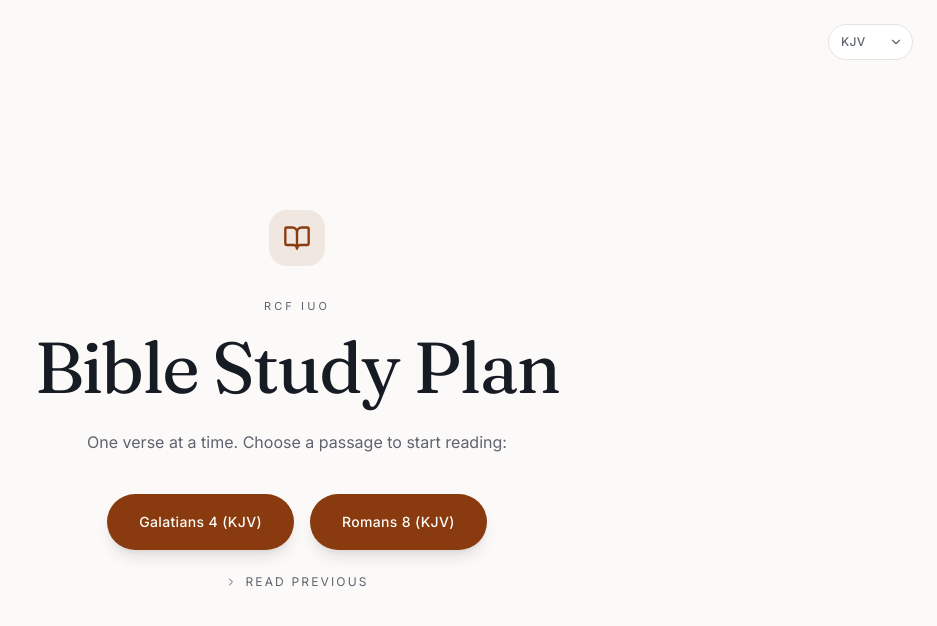
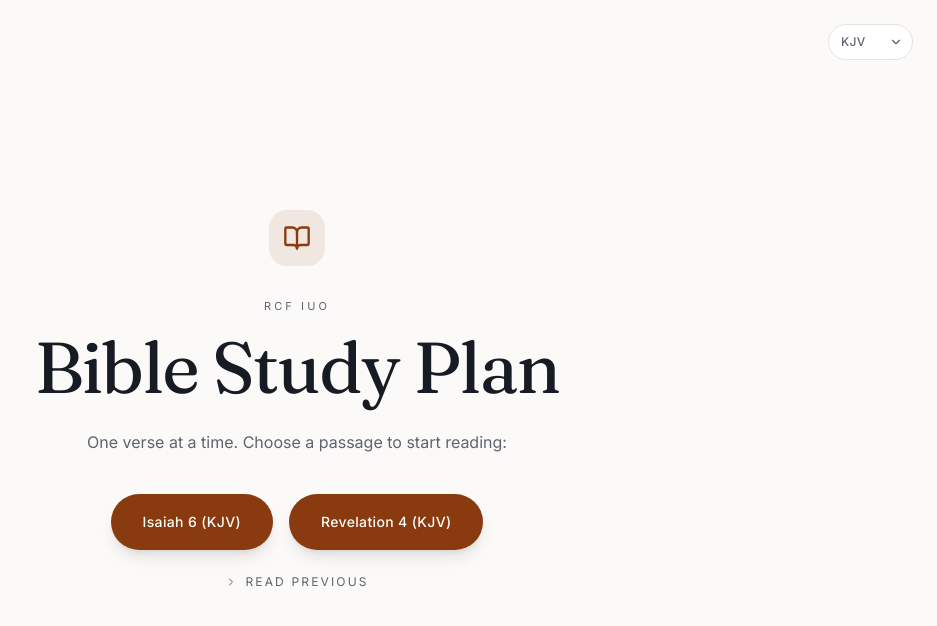
Before and after one commit to devabraham001-eng/rcf-iuo-bible-site-, a React (Vite) app: page / in a window 1280 px wide. Shown: the top 626 px of the page, without its empty margins (343-1280 px from the left). Built offline with nearby package versions, Linux system fonts and the light colour scheme.

Commit message:
Update today's scripture to Isaiah 6 and Revelation 4 (KJV), move Galatians 4 and Romans 8 to previous

```diff
--- a/src/routes/index.tsx
+++ b/src/routes/index.tsx
@@ -27,6 +27,40 @@ const VERSIONS = [
 ];
 
 const PASSAGES: PassageData[] = [
+  {
+    reference: "Isaiah 6 (KJV)",
+    verses: [
+      { book: "Isaiah", chapter: 6, verse: 1, text: "In the year that king Uzziah died I saw also the Lord sitting upon a throne, high and lifted up, and his train filled the temple." },
+      { book: "Isaiah", chapter: 6, verse: 2, text: "Above it stood the seraphims: each one had six wings; with twain he covered his face, and with twain he covered his feet, and with twain he did fly." },
+      { book: "Isaiah", chapter: 6, verse: 3, text: "And one cried unto another, and said, Holy, holy, holy, is the LORD of hosts: the whole earth is full of his glory." },
+      { book: "Isaiah", chapter: 6, verse: 4, text: "And the posts of the door moved at the voice of him that cried, and the house was filled with smoke." },
+      { book: "Isaiah", chapter: 6, verse: 5, text: "Then said I, Woe is me! for I am undone; because I am a man of unclean lips, and I dwell in the midst of a people of unclean lips: for mine eyes have seen the King, the LORD of hosts." },
+      { book: "Isaiah", chapter: 6, verse: 6, text: "Then flew one of the seraphims unto me, having a live coal in his hand, which he had taken with the tongs from off the altar:" },
+      { book: "Isaiah", chapter: 6, verse: 7, text: "And he laid it upon my mouth, and said, Lo, this hath touched thy lips; and thine iniquity is taken away, and thy sin purged." },
+      { book: "Isaiah", chapter: 6, verse: 8, text: "Also I heard the voice of the Lord, saying, Whom shall I send, and who will go for us? Then said I, Here am I; send me." },
+      { book: "Isaiah", chapter: 6, verse: 9, text: "And he said, Go, and tell this people, Hear ye indeed, but understand not; and see ye indeed, but perceive not." },
+      { book: "Isaiah", chapter: 6, verse: 10, text: "Make the heart of this people fat, and make their ears heavy, and shut their eyes; lest they see with their eyes, and hear with their ears, and understand with their heart, and convert, and be healed." },
+      { book: "Isaiah", chapter: 6, verse: 11, text: "Then said I, Lord, how long? And he answered, Until the cities be wasted without inhabitant, and the houses without man, and the land be utterly desolate," },
+      { book: "Isaiah", chapter: 6, verse: 12, text: "And the LORD have removed men far away, and there be a great forsaking in the midst of the land." },
+      { book: "Isaiah", chapter: 6, verse: 13, text: "But yet in it shall be a tenth, and it shall return, and shall be eaten: as a teil tree, and as an oak, whose substance is in them, when they cast their leaves: so the holy seed shall be the substance thereof." },
+    ],
+  },
+  {
+    reference: "Revelation 4 (KJV)",
+    verses: [
+      { book: "Revelation", chapter: 4, verse: 1, text: "After this I looked, and, behold, a door was opened in heaven: and the first voice which I heard was as it were of a trumpet talking with me; which said, Come up hither, and I will shew thee things which must be hereafter." },
+      { book: "Revelation", chapter: 4, verse: 2, text: "And immediately I was in the spirit: and, behold, a throne was set in heaven, and one sat on the throne." },
+      { book: "Revelation", chapter: 4, verse: 3, text: "And he that sat was to look upon like a jasper and a sardine stone: and there was a rainbow round about the throne, in sight like unto an emerald." },
+      { book: "Revelation", chapter: 4, verse: 4, text: "And round about the throne were four and twenty seats: and upon the seats I saw four and twenty elders sitting, clothed in white raiment; and they had on their heads crowns of gold." },
+      { book: "Revelation", chapter: 4, verse: 5, text: "And out of the throne proceeded lightnings and thunderings and voices: and there were seven lamps of fire burning before the throne, which are the seven Spirits of God." },
+      { book: "Revelation", chapter: 4, verse: 6, text: "And before the throne there was a sea of glass like unto crystal: and in the midst of the throne, and round about the throne, were four beasts full of eyes before and behind." },
+      { book: "Revelation", chapter: 4, verse: 7, text: "And the first beast was like a lion, and the second beast like a calf, and the third beast had a face as a man, and the fourth beast was like a flying eagle." },
+      { book: "Revelation", chapter: 4, verse: 8, text: "And the four beasts had each of them six wings about him; and they were full of eyes within: and they rest not day and night, saying, Holy, holy, holy, Lord God Almighty, which was, and is, and is to come." },
+      { book: "Revelation", chapter: 4, verse: 9, text: "And when those beasts give glory and honour and thanks to him that sat on the throne, who liveth for ever and ever," },
+      { book: "Revelation", chapter: 4, verse: 10, text: "The four and twenty elders fall down before him that sat on the throne, and worship him that liveth for ever and ever, and cast their crowns before the throne, saying," },
+      { book: "Revelation", chapter: 4, verse: 11, text: "Thou art worthy, O Lord, to receive glory and honour and power: for thou hast created all things, and for thy pleasure they are and were created." },
+    ],
+  },
   {
     reference: "Galatians 4 (KJV)",
     verses: [
```
